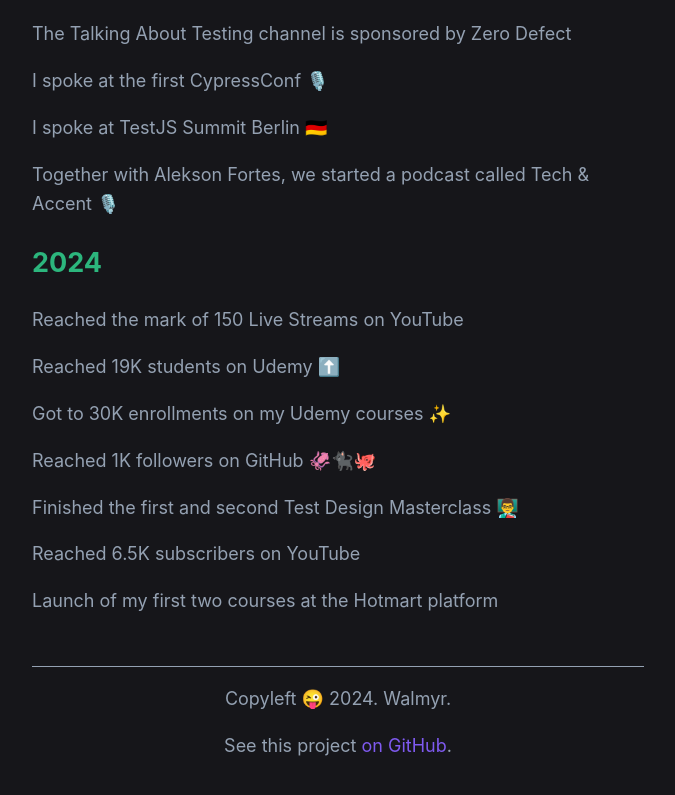
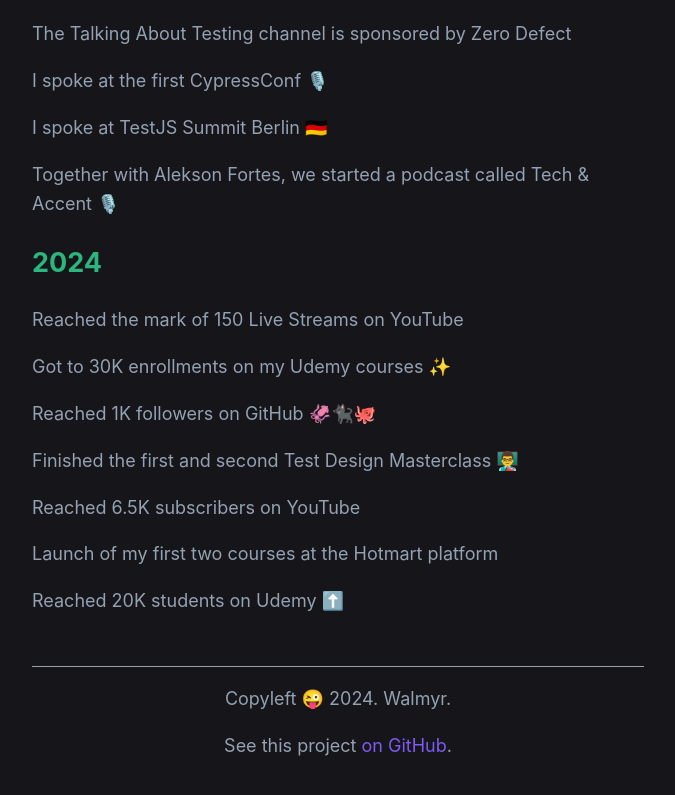
Before and after one commit to wlsf82/walmyr-nextjs, a Next.js app: page / in a window 1280 px wide. Shown: the part 3595-4390 px from the top of the page, without its empty margins (302-977 px from the left). Built offline with nearby package versions, Linux system fonts and the light colour scheme.

Commit message:
Reached 20K students on Udemy

```diff
--- a/components/achievements.js
+++ b/components/achievements.js
@@ -122,12 +122,12 @@ const achievements = [
     year: '2024',
     events: [
       'Reached the mark of 150 Live Streams on YouTube',
-      'Reached 19K students on Udemy ⬆️',
       'Got to 30K enrollments on my Udemy courses ✨',
       'Reached 1K followers on GitHub 🦑🐈‍⬛🐙',
       'Finished the first and second Test Design Masterclass 👨‍🏫',
       'Reached 6.5K subscribers on YouTube',
       'Launch of my first two courses at the Hotmart platform',
+      'Reached 20K students on Udemy ⬆️',
     ]
   }
 ]
```
